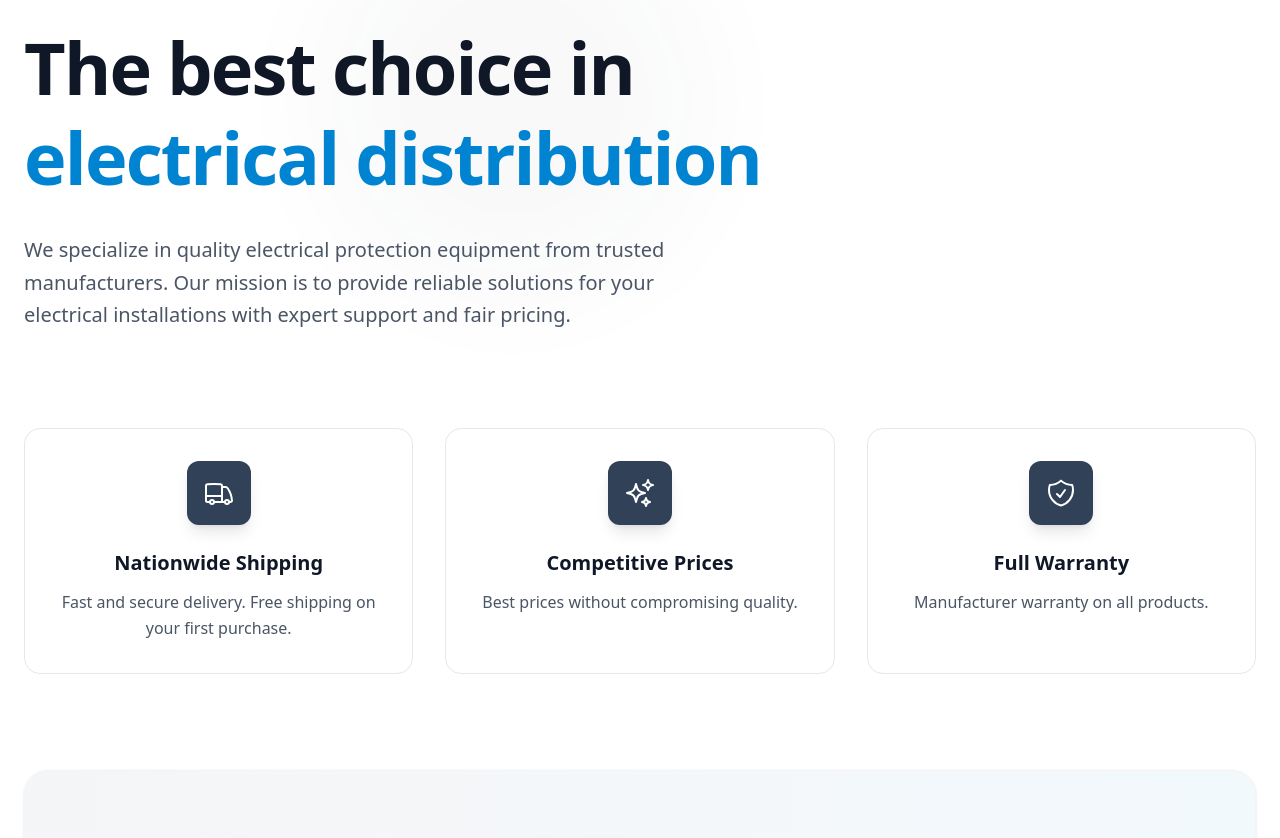
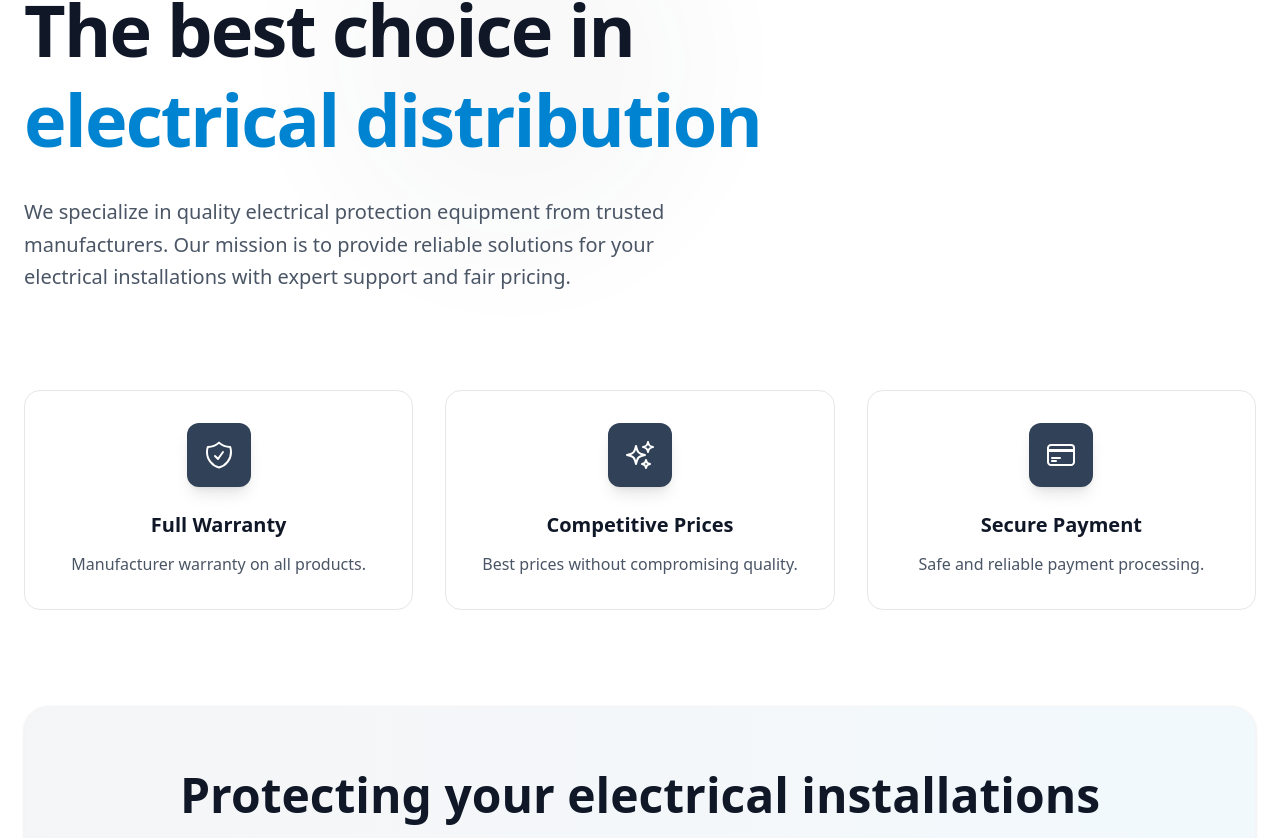
Before and after one commit to julioagk/PROTEX-INNOVATION-ENGLISH, a React (Vite) app: page / in a window 1280 px wide. Shown: the part 2900-3738 px from the top of the page. Built offline with nearby package versions, Linux system fonts and the light colour scheme.

Commit message:
Remove free shipping and fast delivery references until shipping details are finalized

```diff
--- a/src/componentes/Section1b.jsx
+++ b/src/componentes/Section1b.jsx
@@ -79,9 +79,6 @@ export default function Section1b() {
             </div>
             <div className="bg-white rounded-2xl border border-gray-100 p-8 shadow-sm">
               <p className="text-gray-700 mb-4 leading-relaxed">
-                <strong>Fast Delivery</strong> across the country with tracking and professional packaging.
-              </p>
-              <p className="text-gray-700 mb-4 leading-relaxed">
                 <strong>Expert Consultation</strong> to ensure you select the right products for your project.
               </p>
               <p className="text-gray-700 leading-relaxed">
--- a/src/componentes/Section3.jsx
+++ b/src/componentes/Section3.jsx
@@ -1,7 +1,6 @@
 import React from 'react';
 import { Link } from 'react-router-dom';
 import {
-  TruckIcon,
   CreditCardIcon,
   SparklesIcon,
   CheckCircleIcon,
@@ -12,18 +11,18 @@ import {
 
 const benefits = [
   {
-    icon: TruckIcon,
-    title: 'Nationwide Shipping',
-    description: 'Fast and secure delivery. Free shipping on your first purchase.',
+    icon: ShieldCheckIcon,
+    title: 'Full Warranty',
+    description: 'Manufacturer warranty on all products.',
   },
   {    icon: SparklesIcon,
     title: 'Competitive Prices',
     description: 'Best prices without compromising quality.',
   },
   {
-    icon: ShieldCheckIcon,
-    title: 'Full Warranty',
-    description: 'Manufacturer warranty on all products.',
+    icon: CreditCardIcon,
+    title: 'Secure Payment',
+    description: 'Safe and reliable payment processing.',
   }
 ];
 
```
